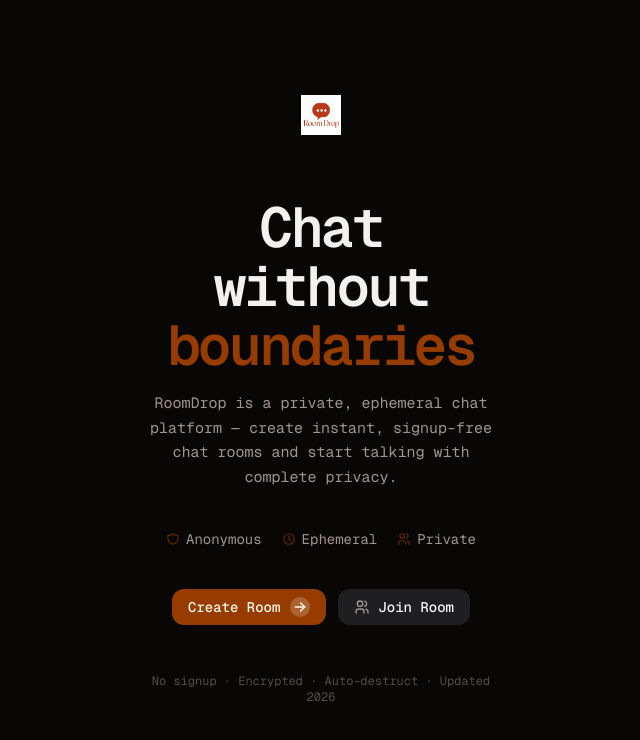
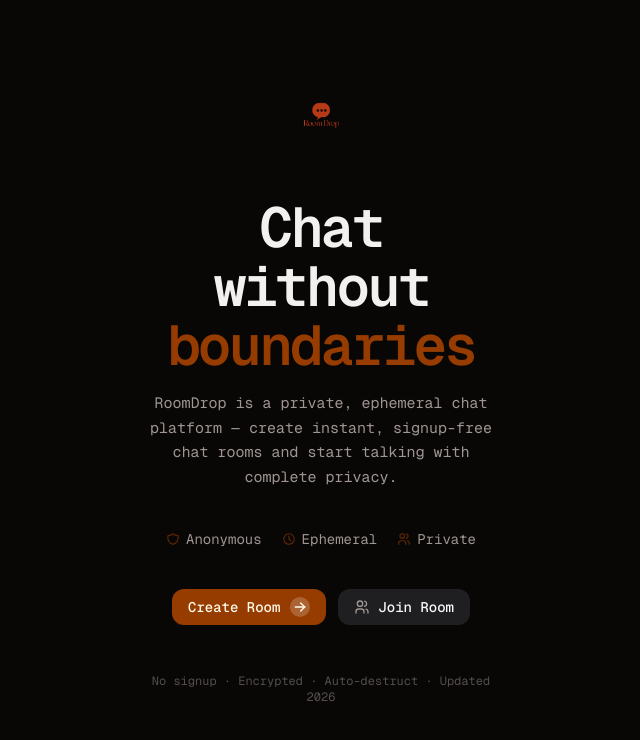
Before and after one commit to NehanAhmed/RoomDrop, a Next.js app: page / in a window 1280 px wide. Shown: the top 740 px of the page, without its empty margins (319-959 px from the left). Built offline with nearby package versions, Linux system fonts and the light colour scheme; no server answers.

Commit message:
Switch home logo to transparent-logo.png

```diff
--- a/components/Home/HomeModal.tsx
+++ b/components/Home/HomeModal.tsx
@@ -74,7 +74,7 @@
           style={{ animation: `fade-up 700ms cubic-bezier(0.32,0.72,0,1) both` }}
         >
           <Image
-            src="/colored-logo.png"
+            src="/transparent-logo.png"
             alt="RoomDrop"
             width={180}
             height={48}
```
